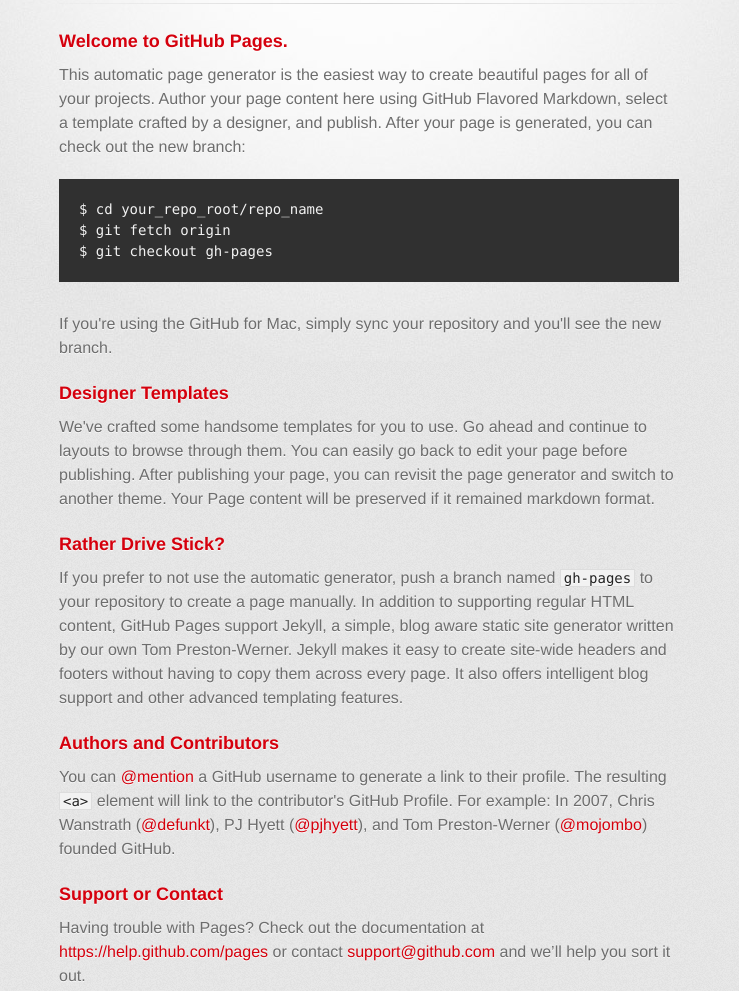
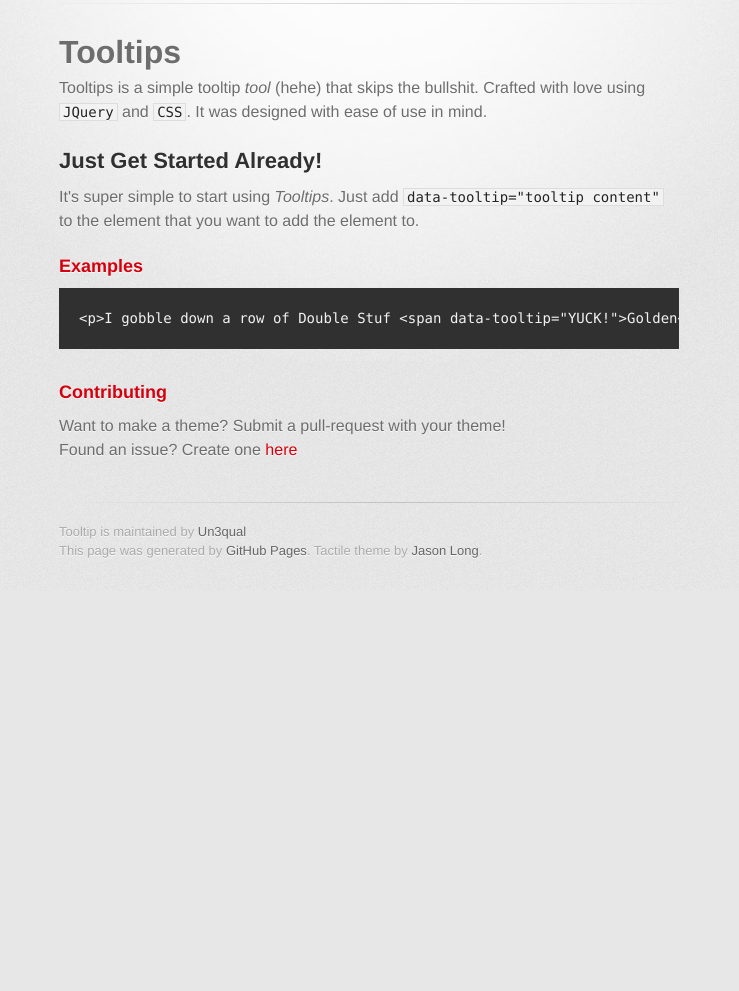
Before and after one commit to Un3qual/tooltip, a plain HTML site: page index.html in a window 1280 px wide. Shown: the part 212-1203 px from the top of the page, without its empty margins (271-1010 px from the left). After the commit the page ends 803 px from the top, so only its background shows below. Drawn offline with Linux system fonts and the light colour scheme; a web font is replaced by a local one.

```diff
--- a/index.html
+++ b/index.html
@@ -31,37 +31,27 @@
         <hr>
 
         <section id="main_content">
-          <h3>
-<a id="welcome-to-github-pages" class="anchor" href="#welcome-to-github-pages" aria-hidden="true"><span class="octicon octicon-link"></span></a>Welcome to GitHub Pages.</h3>
+          <h1>
+<a id="tooltips" class="anchor" href="#tooltips" aria-hidden="true"><span class="octicon octicon-link"></span></a><strong>Tooltips</strong>
+</h1>
 
-<p>This automatic page generator is the easiest way to create beautiful pages for all of your projects. Author your page content here using GitHub Flavored Markdown, select a template crafted by a designer, and publish. After your page is generated, you can check out the new branch:</p>
+<p>Tooltips is a simple tooltip <em>tool</em> (hehe) that skips the bullshit. Crafted with love using <code>JQuery</code> and <code>CSS</code>. It was designed with ease of use in mind. </p>
 
-<pre><code>$ cd your_repo_root/repo_name
-$ git fetch origin
-$ git checkout gh-pages
-</code></pre>
+<h2>
+<a id="just-get-started-already" class="anchor" href="#just-get-started-already" aria-hidden="true"><span class="octicon octicon-link"></span></a>Just Get Started Already!</h2>
 
-<p>If you're using the GitHub for Mac, simply sync your repository and you'll see the new branch.</p>
+<p>It's super simple to start using <em>Tooltips</em>. Just add <code>data-tooltip="tooltip content"</code> to the element that you want to add the element to. </p>
 
 <h3>
-<a id="designer-templates" class="anchor" href="#designer-templates" aria-hidden="true"><span class="octicon octicon-link"></span></a>Designer Templates</h3>
+<a id="examples" class="anchor" href="#examples" aria-hidden="true"><span class="octicon octicon-link"></span></a>Examples</h3>
 
-<p>We've crafted some handsome templates for you to use. Go ahead and continue to layouts to browse through them. You can easily go back to edit your page before publishing. After publishing your page, you can revisit the page generator and switch to another theme. Your Page content will be preserved if it remained markdown format.</p>
+<div class="highlight highlight-html"><pre>&lt;<span class="pl-ent">p</span>&gt;I gobble down a row of Double Stuf &lt;<span class="pl-ent">span</span> <span class="pl-e">data-tooltip</span>=<span class="pl-s1"><span class="pl-pds">"</span>YUCK!<span class="pl-pds">"</span></span>&gt;Golden&lt;/<span class="pl-ent">span</span>&gt; Oreos and a peanut butter sandwich, all sloshed down with a pint of chocolate milk. Later in the afternoon I stop at Five Guys to devour a &lt;<span class="pl-ent">span</span> <span class="pl-e">data-tooltip</span>=<span class="pl-s1"><span class="pl-pds">"</span>a fuck ton of bacon<span class="pl-pds">"</span></span>&gt;double bacon&lt;/<span class="pl-ent">span</span>&gt; cheeseburger and a monster order of sodium-loaded fries. Finally, before going to bed, I knock off a bag of &lt;<span class="pl-ent">span</span> <span class="pl-e">data-tooltip</span>=<span class="pl-s1"><span class="pl-pds">"</span>Okay, I want<span class="pl-pds">"</span></span>&gt;Philly Cheese Steak Rippled Potato Chips&lt;/<span class="pl-ent">span</span>&gt;--&lt;<span class="pl-ent">span</span> <span class="pl-e">data-tooltip</span>=<span class="pl-s1"><span class="pl-pds">"</span>I just had a thought-mouthgasm<span class="pl-pds">"</span></span>&gt;dripping with onion dip&lt;/<span class="pl-ent">span</span>&gt;.&lt;/<span class="pl-ent">p</span>&gt;</pre></div>
 
 <h3>
-<a id="rather-drive-stick" class="anchor" href="#rather-drive-stick" aria-hidden="true"><span class="octicon octicon-link"></span></a>Rather Drive Stick?</h3>
+<a id="contributing" class="anchor" href="#contributing" aria-hidden="true"><span class="octicon octicon-link"></span></a>Contributing</h3>
 
-<p>If you prefer to not use the automatic generator, push a branch named <code>gh-pages</code> to your repository to create a page manually. In addition to supporting regular HTML content, GitHub Pages support Jekyll, a simple, blog aware static site generator written by our own Tom Preston-Werner. Jekyll makes it easy to create site-wide headers and footers without having to copy them across every page. It also offers intelligent blog support and other advanced templating features.</p>
-
-<h3>
-<a id="authors-and-contributors" class="anchor" href="#authors-and-contributors" aria-hidden="true"><span class="octicon octicon-link"></span></a>Authors and Contributors</h3>
-
-<p>You can <a href="https://github.com/blog/821" class="user-mention">@mention</a> a GitHub username to generate a link to their profile. The resulting <code>&lt;a&gt;</code> element will link to the contributor's GitHub Profile. For example: In 2007, Chris Wanstrath (<a href="https://github.com/defunkt" class="user-mention">@defunkt</a>), PJ Hyett (<a href="https://github.com/pjhyett" class="user-mention">@pjhyett</a>), and Tom Preston-Werner (<a href="https://github.com/mojombo" class="user-mention">@mojombo</a>) founded GitHub.</p>
-
-<h3>
-<a id="support-or-contact" class="anchor" href="#support-or-contact" aria-hidden="true"><span class="octicon octicon-link"></span></a>Support or Contact</h3>
-
-<p>Having trouble with Pages? Check out the documentation at <a href="https://help.github.com/pages">https://help.github.com/pages</a> or contact <a href="mailto:support@github.com">support@github.com</a> and we’ll help you sort it out.</p>
+<p>Want to make a theme? Submit a pull-request with your theme!<br>
+Found an issue? Create one <a href="https://github.com/Un3qual/tooltip/issues">here</a></p>
         </section>
 
         <footer>
```
Also changed, not shown: params.json (+1 -1 lines).
